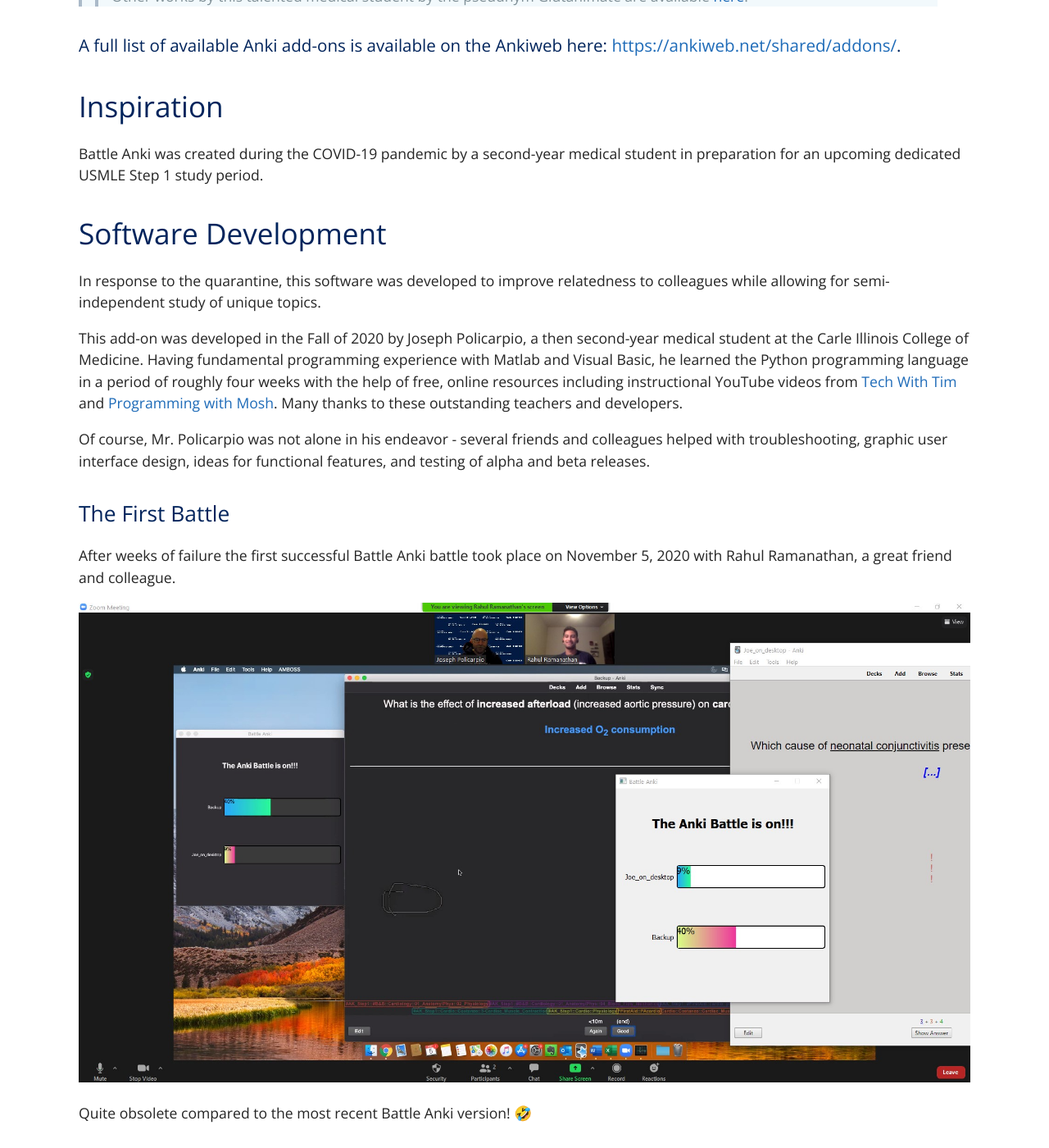
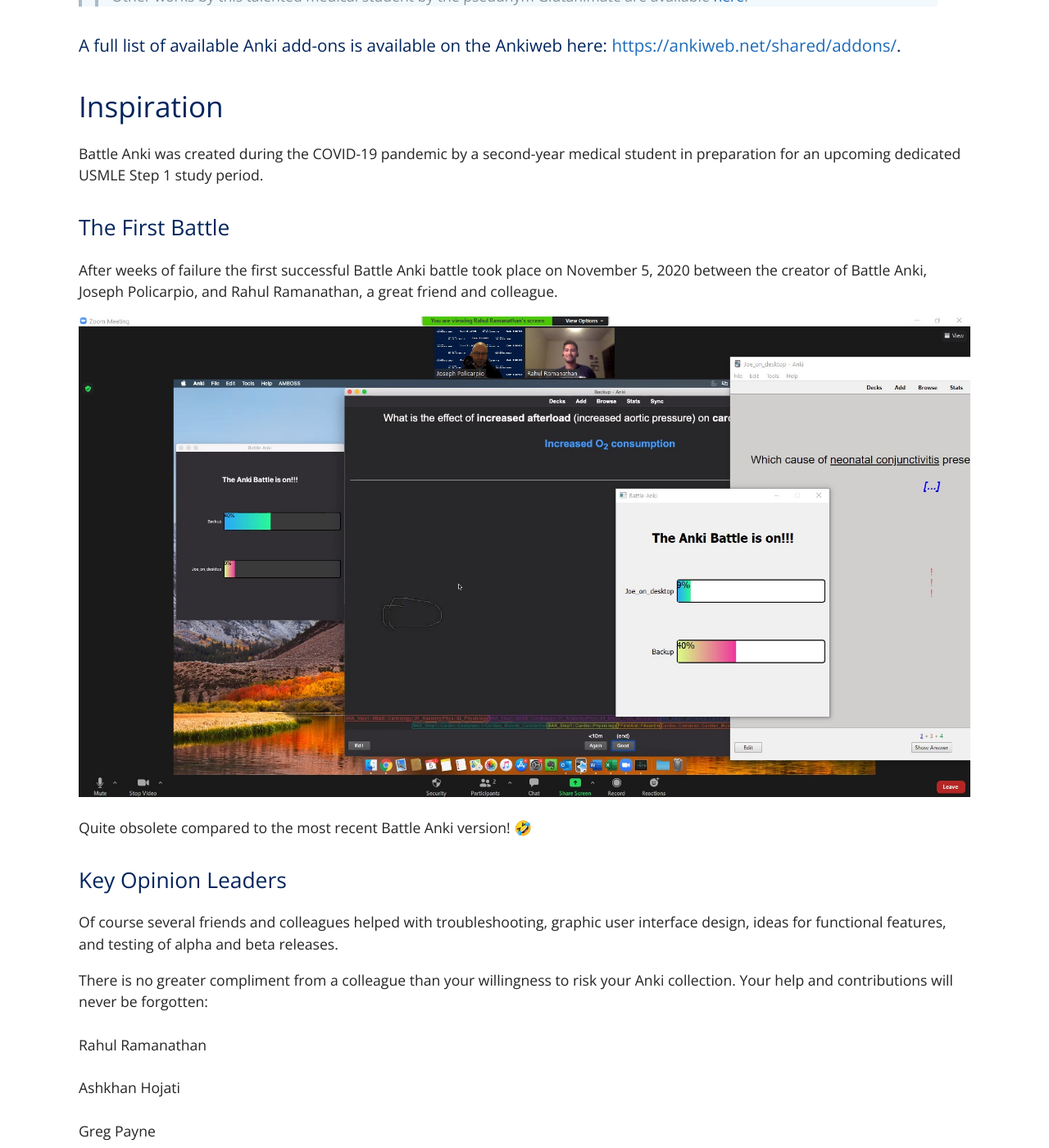
Before and after one commit to jopeo/jopeo.github.io, a Jekyll site: the page built from about.md, in a window 1280 px wide and 1400 px high, scrolled down 1043 px. Shown: the whole window at 82% size. Built offline with Jekyll 4.4.1, drawn with Linux system fonts in a browser that asks for light colours; some of the changed text lies outside the part shown.

Commit message:
first battle and KOL

```diff
--- a/about.md
+++ b/about.md
@@ -28,32 +28,22 @@
 
 # Inspiration
 
- Battle Anki was created during the COVID-19 pandemic by a second-year medical student in preparation for an upcoming
- dedicated USMLE Step 1 study period.
-
-# Software Development
-
- In response to the quarantine, this software was developed to improve relatedness to colleagues while allowing for
- semi-independent study of unique topics.
-
- This add-on was developed in the Fall of 2020 by Joseph Policarpio, a then second-year medical student
- at the Carle Illinois College of Medicine. Having fundamental programming experience with Matlab and Visual Basic, he
- learned the Python programming language in a period of roughly four weeks with the help of free, online resources
- including instructional YouTube videos from [Tech With Tim](https://www.youtube.com/c/TechWithTim){:target="_blank"} and [Programming
- with Mosh](https://www.youtube.com/c/programmingwithmosh){:target="_blank"}. Many thanks to these outstanding teachers and developers.
-
- Of course, Mr. Policarpio was not alone in his endeavor - several friends and colleagues helped with troubleshooting, graphic user
- interface design,  ideas for functional features, and testing of alpha and beta releases.
+Battle Anki was created during the COVID-19 pandemic by a second-year medical student in preparation for an upcoming
+dedicated USMLE Step 1 study period.
 
 ## The First Battle
 
-After weeks of failure the first successful Battle Anki battle took place on November 5, 2020 with Rahul Ramanathan, a great friend and colleague.
+After weeks of failure the first successful Battle Anki battle took place on November 5, 2020 between the creator
+of Battle Anki, Joseph Policarpio, and Rahul Ramanathan, a great friend and colleague.
 
 ![The first battle with Rahul](./Images/thefirstbattlewithRahul.jpg)
 
 Quite obsolete compared to the most recent Battle Anki version! 🤣
 
 ## Key Opinion Leaders
+
+Of course several friends and colleagues helped with troubleshooting, graphic user
+interface design,  ideas for functional features, and testing of alpha and beta releases.
 
 There is no greater compliment from a colleague than your willingness to risk your Anki collection.
 Your help and contributions will never be forgotten: <br> <br>
```
Also changed, not shown: other parts of about.md (+11 -0 lines).
